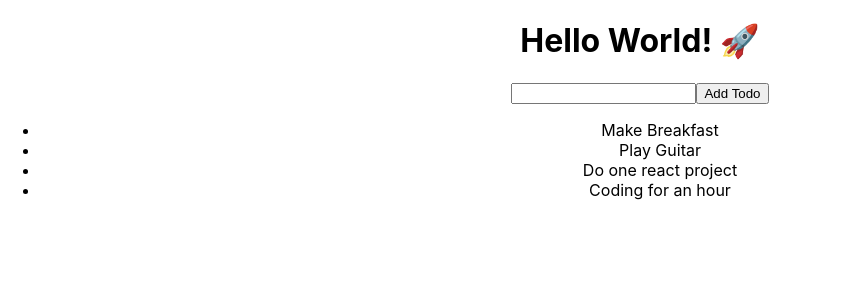
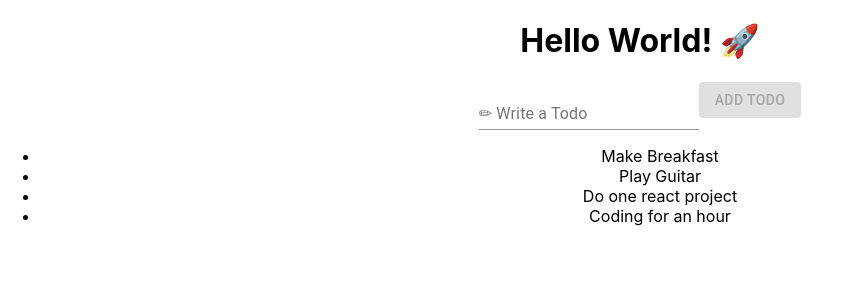
Before and after one commit to tarunfy/todo-list--react, a React (Create React App) app: page / in a window 1280 px wide. Shown: the top 300 px of the page, without its empty margins (0-841 px from the left). Built offline with nearby package versions, Linux system fonts and the light colour scheme.

Commit message:
added todo component and more functionalities

```diff
--- a/package.json
+++ b/package.json
@@ -3,6 +3,7 @@
   "version": "0.1.0",
   "private": true,
   "dependencies": {
+    "@material-ui/core": "^4.12.1",
     "@testing-library/jest-dom": "^5.14.1",
     "@testing-library/react": "^11.2.7",
     "@testing-library/user-event": "^12.8.3",
--- a/src/App.js
+++ b/src/App.js
@@ -1,5 +1,7 @@
 import React, { useState } from "react";
+import { Button, FormControl, Input, InputLabel } from "@material-ui/core";
 import "./App.css";
+import Todo from "./Todo";
 
 function App() {
   const [todos, setTodos] = useState([
@@ -18,18 +20,27 @@
     <div className="App">
       <h1>Hello World! 🚀 </h1>
       <form>
-        <input
-          type="text"
-          value={input}
-          onChange={(e) => setInput(e.target.value)}
-        />
-        <button type="submit" onClick={addTodo}>
+        <FormControl>
+          <InputLabel>✏ Write a Todo</InputLabel>
+          <Input
+            type="text"
+            value={input}
+            onChange={(e) => setInput(e.target.value)}
+          ></Input>
+        </FormControl>
+        <Button
+          variant="contained"
+          color="primary"
+          type="submit"
+          onClick={addTodo}
+          disabled={!input}
+        >
           Add Todo
-        </button>
+        </Button>
       </form>
       <ul>
         {todos.map((todo) => (
-          <li>{todo}</li>
+          <Todo todo={todo} />
         ))}
       </ul>
     </div>
--- /dev/null
+++ b/src/Todo.js
@@ -0,0 +1,11 @@
+import React from "react";
+
+function Todo({ todo }) {
+  return (
+    <div>
+      <li>{todo}</li>
+    </div>
+  );
+}
+
+export default Todo;
```
Also changed, not shown: 1 other file (tests, documents, lock files or other folders).
